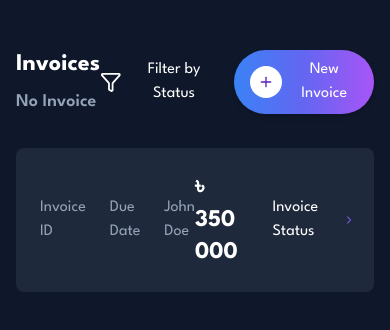
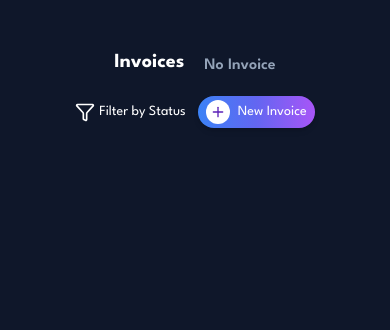
Before and after one commit to marleyDip/React-Invoice-Generator-App-Redux-Toolkit-Tailwind-CSS, a React (Vite) app: page / in a window 390 px wide. Shown: the top 330 px of the page. Built offline with nearby package versions, Linux system fonts and the light colour scheme.

Commit message:
Invoice List Design

```diff
--- a/src/components/AppContent.jsx
+++ b/src/components/AppContent.jsx
@@ -9,6 +9,7 @@ function AppContent() {
 
   //destructure
   const { isFormOpen } = useSelector((state) => state.invoices);
+  //console.log(isFormOpen);
 
   const handleNewInvoice = () => {
     dispatch(toggleForm());
--- a/src/components/Header.jsx
+++ b/src/components/Header.jsx
@@ -8,30 +8,30 @@ function Header({ onNewInvoice }) {
   const { invoices, filter } = useSelector((state) => state.invoices);
 
   return (
-    <header className="flex items-center justify-between mb-8">
-      <div>
-        <h1 className="text-2xl md:text-3xl  font-bold text-white  mb-2">
+    <header className="flex flex-col sm:flex-row sm:items-center sm:justify-between space-y-3 mb-8">
+      <div className="flex items-center justify-center gap-5 sm:flex-col sm:gap-0 sm:items-start">
+        <h1 className="text-xl sm:text-3xl font-bold text-white mb-2">
           Invoices
         </h1>
 
-        <p className="text-slate-400 font-semibold text-lg md:text-xl">
+        <p className="text-slate-400 font-semibold text-base sm:text-xl">
           {invoices.length === 0
             ? "No Invoice"
             : `There are total ${invoices.length} Invoices`}
         </p>
       </div>
 
-      <div className="flex items-center space-x-4">
+      <div className="flex items-center justify-center space-x-3 sm:space-x-4">
         <Menu as="div" className="relative">
-          <Menu.Button className="flex items-center space-x-2 text-white group">
+          <Menu.Button className="flex items-center space-x-1 sm:space-x-2 text-white group">
             <Filter
-              size={24}
+              size={20}
               className="transform group-hover:-translate-y-1 transition-all duration-200"
             />
-            <span>Filter by Status</span>
+            <span className="text-sm sm:text-xl">Filter by Status</span>
           </Menu.Button>
 
-          <Menu.Items className="absolute right-0 mt-2 z-10 p-2 w-48 bg-slate-800 rounded-lg shadow-lg">
+          <Menu.Items className="absolute right-0 mt-2 z-10 p-1 sm:p-2 w-32 sm:w-48 bg-slate-800 rounded-lg shadow-lg">
             {status.map((s) => (
               <Menu.Item key={s}>
                 {({ active }) => (
@@ -52,13 +52,16 @@ function Header({ onNewInvoice }) {
 
         <button
           type="button"
-          className="group bg-gradient-to-r from-blue-500 via-indigo-500  to-purple-500 hover:from-blue-600 hover:via-indigo-600 hover:to-purple-700 text-white px-4 py-2 rounded-full flex items-center space-x-2 shadow-md hover:shadow-lg transform hover:scale-105 transition-all duration-300"
+          className="group bg-gradient-to-r from-blue-500 via-indigo-500  to-purple-500 hover:from-blue-600 hover:via-indigo-600 hover:to-purple-700 text-white px-2 py-1 sm:px-4 sm:py-2 rounded-full flex items-center space-x-2 shadow-md hover:shadow-lg transform hover:scale-105 transition-all duration-300"
           onClick={onNewInvoice}
         >
-          <div className="bg-white rounded-full p-2 transform group-hover:rotate-[360deg] transition-transform duration-300">
-            <Plus size={16} className="text-violet-800 font-bold" />
+          <div className="bg-white rounded-full p-1 sm:p-2 transform group-hover:rotate-[360deg] transition-transform duration-300">
+            <Plus
+              size={16}
+              className="text-violet-800 font-medium sm:font-bold"
+            />
           </div>
-          <span className="transform group-hover:translate-x-1 transition-transform duration-300">
+          <span className="transform group-hover:translate-x-1 transition-transform duration-300 text-sm sm:text-xl">
             New Invoice
           </span>
         </button>
--- a/src/components/InvoiceList.jsx
+++ b/src/components/InvoiceList.jsx
@@ -1,29 +1,76 @@
+import { format, parseISO } from "date-fns";
 import { ChevronRight } from "lucide-react";
+import { useSelector } from "react-redux";
 
 function InvoiceList() {
+  const { invoices } = useSelector((state) => state.invoices);
+  //console.log(invoices);
+
+  const formatDate = (date) => {
+    try {
+      return format(parseISO(date), "dd MMM yyyy");
+    } catch (err) {
+      console.log(err);
+    }
+  };
+
   return (
     <div className="space-y-4">
-      <div className="bg-slate-800 rounded-lg p-6 flex items-center justify-between hover:bg-slate-700 cursor-pointer transition-colors duration-200">
-        <div className="flex items-center space-x-6">
-          <span className="text-slate-400">Invoice ID</span>
-
-          <span className="text-slate-400">Due Date</span>
-
-          <span className="text-slate-400">John Doe</span>
-        </div>
-
-        {/* invoice body */}
-        <div className="flex items-center space-x-6">
-          <span className="text-2xl font-bold">৳ 350 000</span>
-
-          <div>
-            <span className="capitalize">invoice Status</span>
+      {invoices.map((invoice) => (
+        <div
+          key={invoice.id}
+          className="bg-slate-800 rounded-lg p-3 sm:p-6 flex flex-col items-center justify-center sm:flex-row sm:items-center sm:justify-between gap-3 hover:bg-slate-700 cursor-pointer transition-colors duration-200"
+        >
+          {/* Left section */}
+          <div className="flex items-center space-x-3 sm:space-x-6 text-slate-400">
+            <span className="font-semibold text-sm sm:text-xl">
+              {invoice.id}
+            </span>
+            <span className="font-medium text-xs sm:text-lg">
+              due {formatDate(invoice.dueDate)}
+            </span>
+            <span className="font-bold text-base sm:text-2xl">
+              {invoice.clientName}
+            </span>
           </div>
 
-          <ChevronRight className="text-violet-500" />
+          {/* Right section */}
+          <div className="flex flex-wrap items-center gap-3 sm:gap-6 group">
+            <span className="text-base sm:text-xl md:text-2xl font-medium md:font-bold">
+              ৳ {invoice.amount?.toFixed(2) || "0.00"}
+            </span>
+
+            <div
+              className={`px-2 py-1 sm:px-4 sm:py-2 rounded-lg flex items-center space-x-2 ${
+                invoice.status === "paid"
+                  ? "bg-green-900/20 text-green-500"
+                  : invoice.status === "pending"
+                  ? "bg-orange-900/20 text-orange-500"
+                  : "bg-slate-700/50 text-slate-400"
+              }`}
+            >
+              <div
+                className={`w-2 h-2 rounded-full ${
+                  invoice.status === "paid"
+                    ? "bg-green-500"
+                    : invoice.status === "pending"
+                    ? "bg-orange-500"
+                    : "bg-slate-400"
+                }`}
+              ></div>
+
+              <span className="capitalize font-semibold text-base sm:text-lg ">
+                {invoice.status}
+              </span>
+            </div>
+
+            <ChevronRight
+              size={20}
+              className="text-violet-500 font-bold transform group-hover:translate-x-1 md:group-hover:translate-x-2 transition-transform duration-200"
+            />
+          </div>
         </div>
-        {/* invoice body */}
-      </div>
+      ))}
     </div>
   );
 }
```
